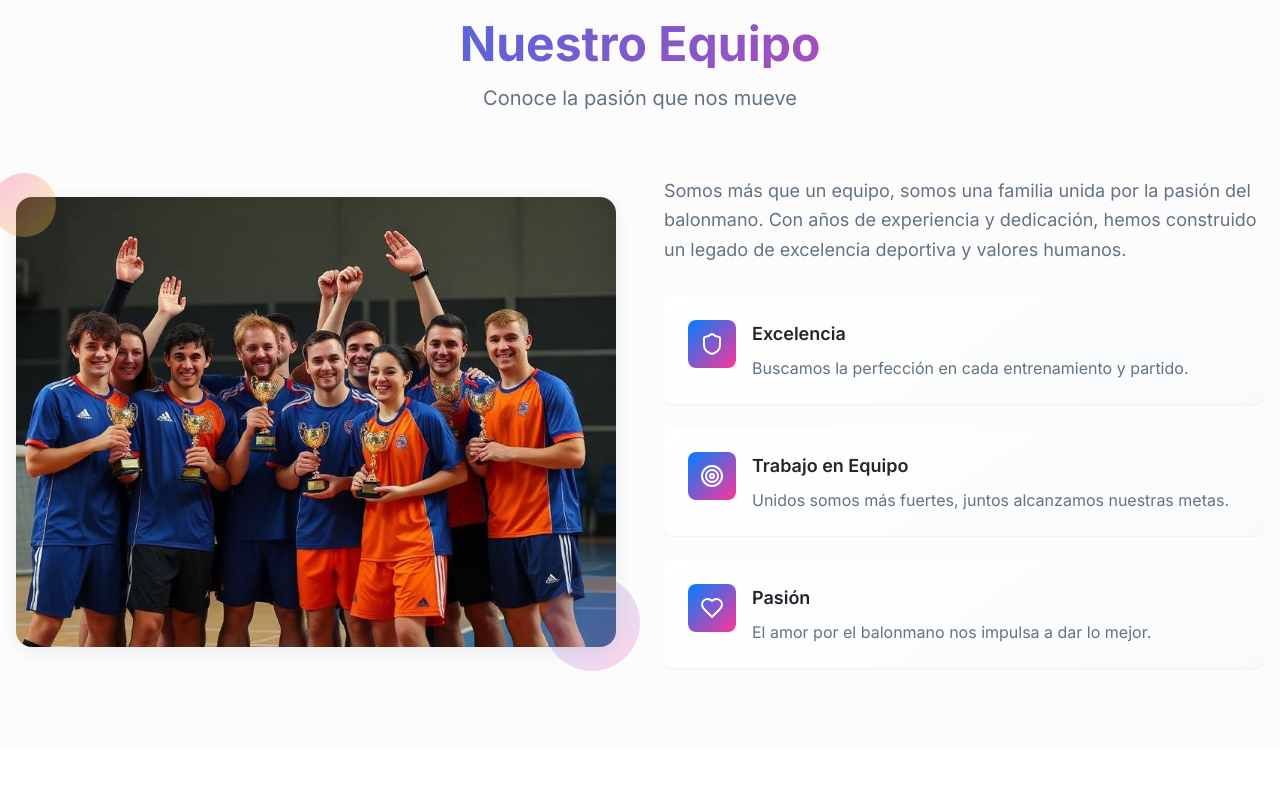
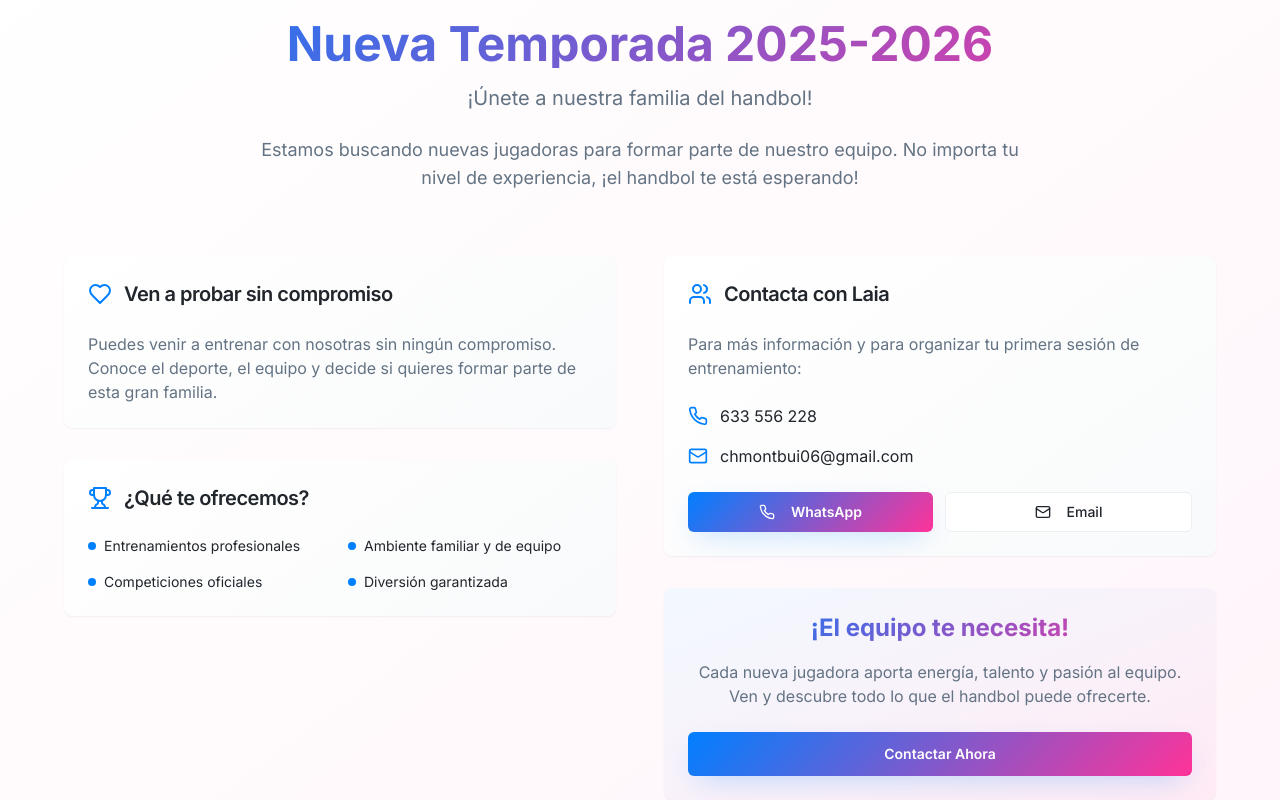
Before and after one commit to blocksbarcelona/handbol-trio-web, a React (Vite) app: page / in a window 1280 px wide. Shown: the part 860-1660 px from the top of the page. Built offline with nearby package versions, Linux system fonts and the light colour scheme.

Commit message:
Add new season section
Added a "New Season 2025-2026" section linked to the "Join Us" button. This section includes contact details, an invitation to try handball without commitment, and a call to action to contact Laia.

```diff
--- a/src/components/HeroSection.tsx
+++ b/src/components/HeroSection.tsx
@@ -73,7 +73,12 @@ export const HeroSection = () => {
 
           {/* Action Buttons */}
           <div className="flex flex-col sm:flex-row gap-4 justify-center mb-16">
-            <Button variant="hero" size="xl" className="animate-scale-in">
+            <Button
+              variant="hero"
+              size="xl"
+              className="animate-scale-in"
+              onClick={() => document.getElementById('nueva-temporada')?.scrollIntoView({ behavior: 'smooth' })}
+            >
               <Users className="mr-2 h-5 w-5" />
               {t.joinTeam}
             </Button>
--- /dev/null
+++ b/src/components/NewSeasonSection.tsx
@@ -0,0 +1,216 @@
+import { Card, CardContent, CardHeader, CardTitle } from "@/components/ui/card";
+import { Button } from "@/components/ui/button";
+import { Mail, Phone, Users, Trophy, Heart } from "lucide-react";
+import { useLanguage } from "@/contexts/LanguageContext";
+
+const translations = {
+  es: {
+    title: "Nueva Temporada 2025-2026",
+    subtitle: "¡Únete a nuestra familia del handbol!",
+    description: "Estamos buscando nuevas jugadoras para formar parte de nuestro equipo. No importa tu nivel de experiencia, ¡el handbol te está esperando!",
+    tryFree: "Ven a probar sin compromiso",
+    tryDescription: "Puedes venir a entrenar con nosotras sin ningún compromiso. Conoce el deporte, el equipo y decide si quieres formar parte de esta gran familia.",
+    contact: "Contacta con Laia",
+    contactDescription: "Para más información y para organizar tu primera sesión de entrenamiento:",
+    teamNeeds: "¡El equipo te necesita!",
+    teamDescription: "Cada nueva jugadora aporta energía, talento y pasión al equipo. Ven y descubre todo lo que el handbol puede ofrecerte.",
+    joinNow: "Contactar Ahora",
+    benefits: {
+      title: "¿Qué te ofrecemos?",
+      training: "Entrenamientos profesionales",
+      team: "Ambiente familiar y de equipo",
+      competition: "Competiciones oficiales",
+      fun: "Diversión garantizada"
+    }
+  },
+  ca: {
+    title: "Nova Temporada 2025-2026",
+    subtitle: "Uneix-te a la nostra família de l'handbol!",
+    description: "Estem buscant noves jugadores per formar part del nostre equip. No importa el teu nivell d'experiència, l'handbol t'està esperant!",
+    tryFree: "Vine a provar sense compromís",
+    tryDescription: "Pots venir a entrenar amb nosaltres sense cap compromís. Coneix l'esport, l'equip i decideix si vols formar part d'aquesta gran família.",
+    contact: "Contacta amb la Laia",
+    contactDescription: "Per a més informació i per organitzar la teva primera sessió d'entrenament:",
+    teamNeeds: "L'equip et necessita!",
+    teamDescription: "Cada nova jugadora aporta energia, talent i passió a l'equip. Vine i descobreix tot el que l'handbol et pot oferir.",
+    joinNow: "Contactar Ara",
+    benefits: {
+      title: "Què t'oferim?",
+      training: "Entrenaments professionals",
+      team: "Ambient familiar i d'equip",
+      competition: "Competicions oficials",
+      fun: "Diversió garantida"
+    }
+  },
+  en: {
+    title: "New Season 2025-2026",
+    subtitle: "Join our handball family!",
+    description: "We are looking for new players to be part of our team. No matter your experience level, handball is waiting for you!",
+    tryFree: "Come try without commitment",
+    tryDescription: "You can come train with us without any commitment. Get to know the sport, the team and decide if you want to be part of this great family.",
+    contact: "Contact Laia",
+    contactDescription: "For more information and to organize your first training session:",
+    teamNeeds: "The team needs you!",
+    teamDescription: "Every new player brings energy, talent and passion to the team. Come and discover everything handball can offer you.",
+    joinNow: "Contact Now",
+    benefits: {
+      title: "What do we offer?",
+      training: "Professional training",
+      team: "Family and team environment",
+      competition: "Official competitions",
+      fun: "Guaranteed fun"
+    }
+  }
+};
+
+export const NewSeasonSection = () => {
+  const { currentLang } = useLanguage();
+  const t = translations[currentLang];
+
+  const handleContact = () => {
+    window.open('mailto:chmontbui06@gmail.com?subject=Nueva Temporada 2025-2026 - Información', '_blank');
+  };
+
+  const handleWhatsApp = () => {
+    window.open('https://wa.me/34633556228?text=Hola! Me interesa información sobre la nueva temporada de handbol', '_blank');
+  };
+
+  return (
+    <section id="nueva-temporada" className="py-20 bg-gradient-to-br from-background to-secondary/5">
+      <div className="container mx-auto px-4">
+        <div className="text-center mb-16">
+          <h2 className="text-4xl md:text-5xl font-bold mb-4 text-gradient">
+            {t.title}
+          </h2>
+          <p className="text-xl text-muted-foreground max-w-2xl mx-auto mb-6">
+            {t.subtitle}
+          </p>
+          <p className="text-lg text-muted-foreground max-w-3xl mx-auto">
+            {t.description}
+          </p>
+        </div>
+
+        <div className="grid lg:grid-cols-2 gap-12 max-w-6xl mx-auto">
+          {/* Left Column - Information */}
+          <div className="space-y-8">
+            {/* Try Free Card */}
+            <Card className="card-gradient border-0 shadow-elegant">
+              <CardHeader>
+                <CardTitle className="flex items-center text-xl">
+                  <Heart className="mr-3 h-6 w-6 text-primary" />
+                  {t.tryFree}
+                </CardTitle>
+              </CardHeader>
+              <CardContent>
+                <p className="text-muted-foreground">
+                  {t.tryDescription}
+                </p>
+              </CardContent>
+            </Card>
+
+            {/* Benefits Card */}
+            <Card className="card-gradient border-0 shadow-elegant">
+              <CardHeader>
+                <CardTitle className="flex items-center text-xl">
+                  <Trophy className="mr-3 h-6 w-6 text-primary" />
+                  {t.benefits.title}
+                </CardTitle>
+              </CardHeader>
+              <CardContent>
+                <div className="grid sm:grid-cols-2 gap-4">
+                  <div className="flex items-center space-x-2">
+                    <div className="w-2 h-2 bg-primary rounded-full"></div>
+                    <span className="text-sm">{t.benefits.training}</span>
+                  </div>
+                  <div className="flex items-center space-x-2">
+                    <div className="w-2 h-2 bg-primary rounded-full"></div>
+                    <span className="text-sm">{t.benefits.team}</span>
+                  </div>
+                  <div className="flex items-center space-x-2">
+                    <div className="w-2 h-2 bg-primary rounded-full"></div>
+                    <span className="text-sm">{t.benefits.competition}</span>
+                  </div>
+                  <div className="flex items-center space-x-2">
+                    <div className="w-2 h-2 bg-primary rounded-full"></div>
+                    <span className="text-sm">{t.benefits.fun}</span>
+                  </div>
+                </div>
+              </CardContent>
+            </Card>
+          </div>
+
+          {/* Right Column - Contact */}
+          <div className="space-y-8">
+            {/* Contact Card */}
+            <Card className="card-gradient border-0 shadow-elegant">
+              <CardHeader>
+                <CardTitle className="flex items-center text-xl">
+                  <Users className="mr-3 h-6 w-6 text-primary" />
+                  {t.contact}
+                </CardTitle>
+              </CardHeader>
+              <CardContent className="space-y-6">
+                <p className="text-muted-foreground">
+                  {t.contactDescription}
+                </p>
+
+                <div className="space-y-4">
+                  <div className="flex items-center space-x-3">
+                    <Phone className="h-5 w-5 text-primary" />
+                    <span>633 556 228</span>
+                  </div>
+
+                  <div className="flex items-center space-x-3">
+                    <Mail className="h-5 w-5 text-primary" />
+                    <span>chmontbui06@gmail.com</span>
+                  </div>
+                </div>
+
+                <div className="flex flex-col sm:flex-row gap-3">
+                  <Button
+                    variant="hero"
+                    className="flex-1"
+                    onClick={handleWhatsApp}
+                  >
+                    <Phone className="mr-2 h-4 w-4" />
+                    WhatsApp
+                  </Button>
+                  <Button
+                    variant="outline"
+                    className="flex-1"
+                    onClick={handleContact}
+                  >
+                    <Mail className="mr-2 h-4 w-4" />
+                    Email
+                  </Button>
+                </div>
+              </CardContent>
+            </Card>
+
+            {/* Team Needs You Card */}
+            <Card className="card-gradient border-0 shadow-elegant bg-gradient-to-br from-primary/5 to-secondary/10">
+              <CardContent className="pt-6">
+                <div className="text-center">
+                  <h3 className="text-2xl font-bold mb-4 text-gradient">
+                    {t.teamNeeds}
+                  </h3>
+                  <p className="text-muted-foreground mb-6">
+                    {t.teamDescription}
+                  </p>
+                  <Button
+                    variant="hero"
+                    size="lg"
+                    onClick={handleWhatsApp}
+                    className="w-full"
+                  >
+                    {t.joinNow}
+                  </Button>
+                </div>
+              </CardContent>
+            </Card>
+          </div>
+        </div>
+      </div>
+    </section>
+  );
+};
--- a/src/pages/Index.tsx
+++ b/src/pages/Index.tsx
@@ -1,5 +1,6 @@
 import { Header } from "@/components/Header";
 import { HeroSection } from "@/components/HeroSection";
+import { NewSeasonSection } from "@/components/NewSeasonSection";
 import { TeamSection } from "@/components/TeamSection";
 import { MatchesSection } from "@/components/MatchesSection";
 import { Footer } from "@/components/Footer";
@@ -10,6 +11,7 @@ const Index = () => {
       <Header />
       <main>
         <HeroSection />
+        <NewSeasonSection />
         <TeamSection />
         <MatchesSection />
       </main>
```
